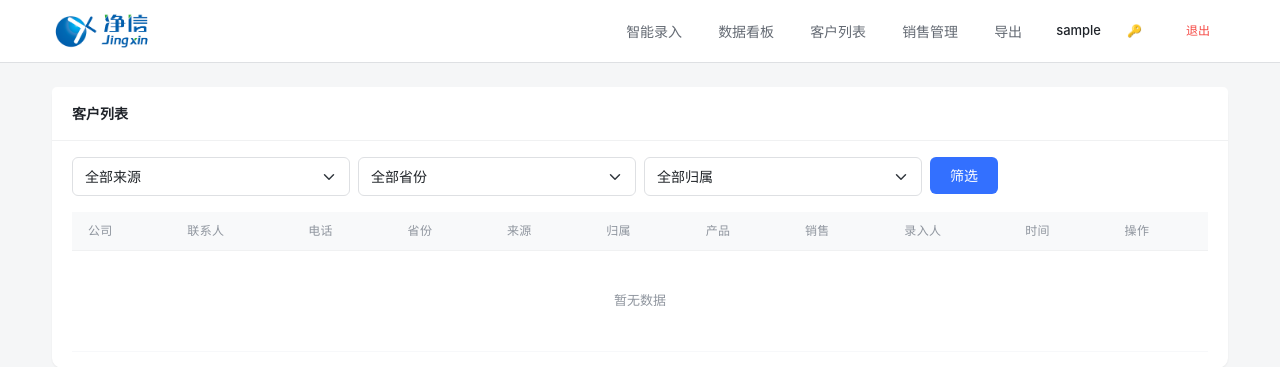
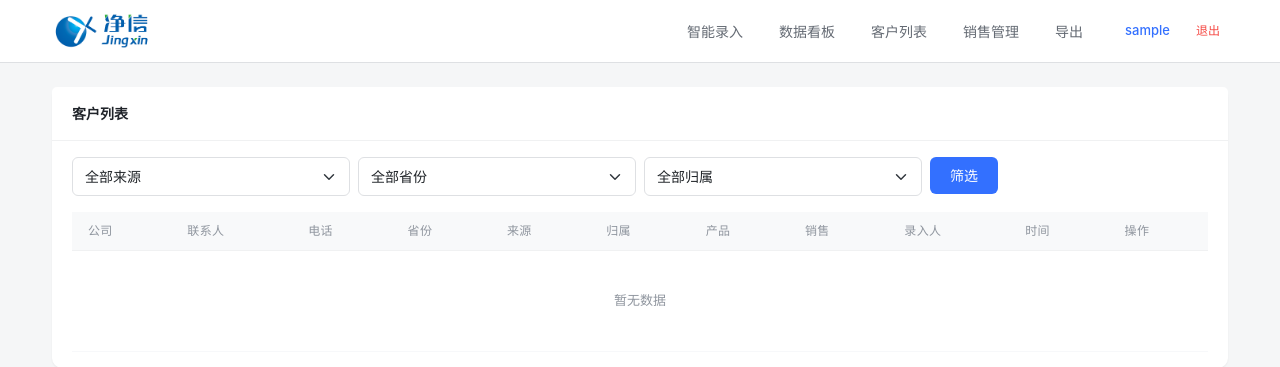
Before and after one commit to baicai548/jingxin-crm, a Flask app: page /customers in a window 1280 px wide. Shown: the top 367 px of the page. Run offline with Flask 3, Linux system fonts and the light colour scheme; the visitor is signed in with stand-in values (Sample User, id 1); data that the repository does not hold is empty; some libraries are stand-ins or nearby versions.

Commit message:
Update base.html

```diff
--- a/templates/base.html
+++ b/templates/base.html
@@ -50,8 +50,11 @@ body{background:#f5f6f7;color:#1f2329}
 .input-group .form-control{border-right:none}
 .input-group .btn{border-radius:0 6px 6px 0}
 .container{max-width:1200px}
-.user-info{font-size:13px;color:#646a73;display:flex;align-items:center;gap:8px}
-.user-info .username{color:#1f2329;font-weight:500}
+.user-info{display:flex;align-items:center;gap:10px;font-size:13px}
+.user-name{color:#3370ff;font-weight:500;text-decoration:none;padding:4px 8px;border-radius:6px}
+.user-name:hover{background:#f0f4ff;color:#245bdb}
+.logout-btn{color:#f54a45;text-decoration:none;font-size:12px;padding:4px 8px;border-radius:6px}
+.logout-btn:hover{background:#fff0f0;color:#d83931}
 </style>
 </head>
 <body>
@@ -74,9 +77,8 @@ body{background:#f5f6f7;color:#1f2329}
 {% endif %}
 </div>
 <div class="user-info ms-3">
-<span class="username">{{ current_user.display_name or current_user.username }}</span>
-<a href="/change_password" class="nav-link py-0 px-1" style="font-size:12px;" title="修改密码">🔑</a>
-<a href="/logout" class="nav-link py-0 px-1" style="font-size:12px;color:#f54a45 !important;">退出</a>
+<a href="/change_password" class="user-name" title="点击修改密码">{{ current_user.display_name or current_user.username }}</a>
+<a href="/logout" class="logout-btn">退出</a>
 </div>
 {% endif %}
 </div></div></nav>
```
